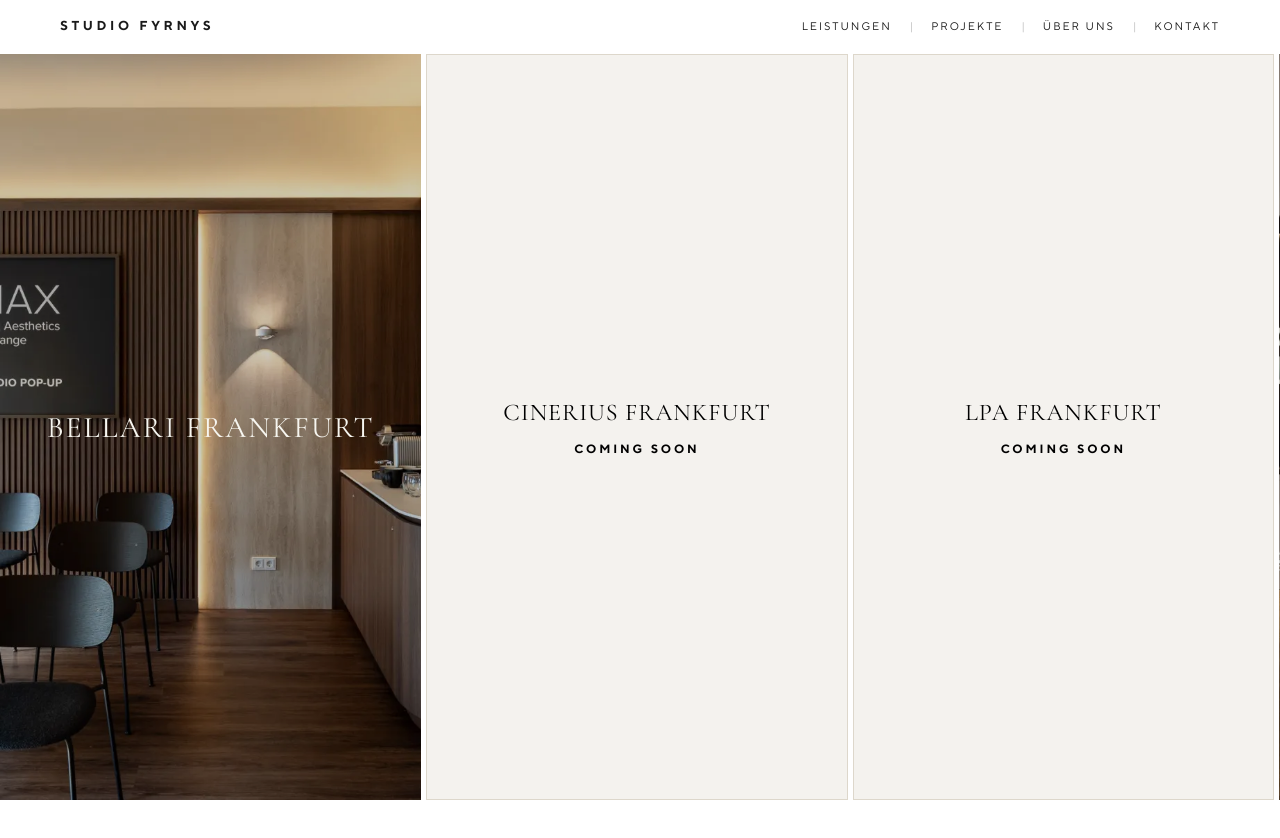
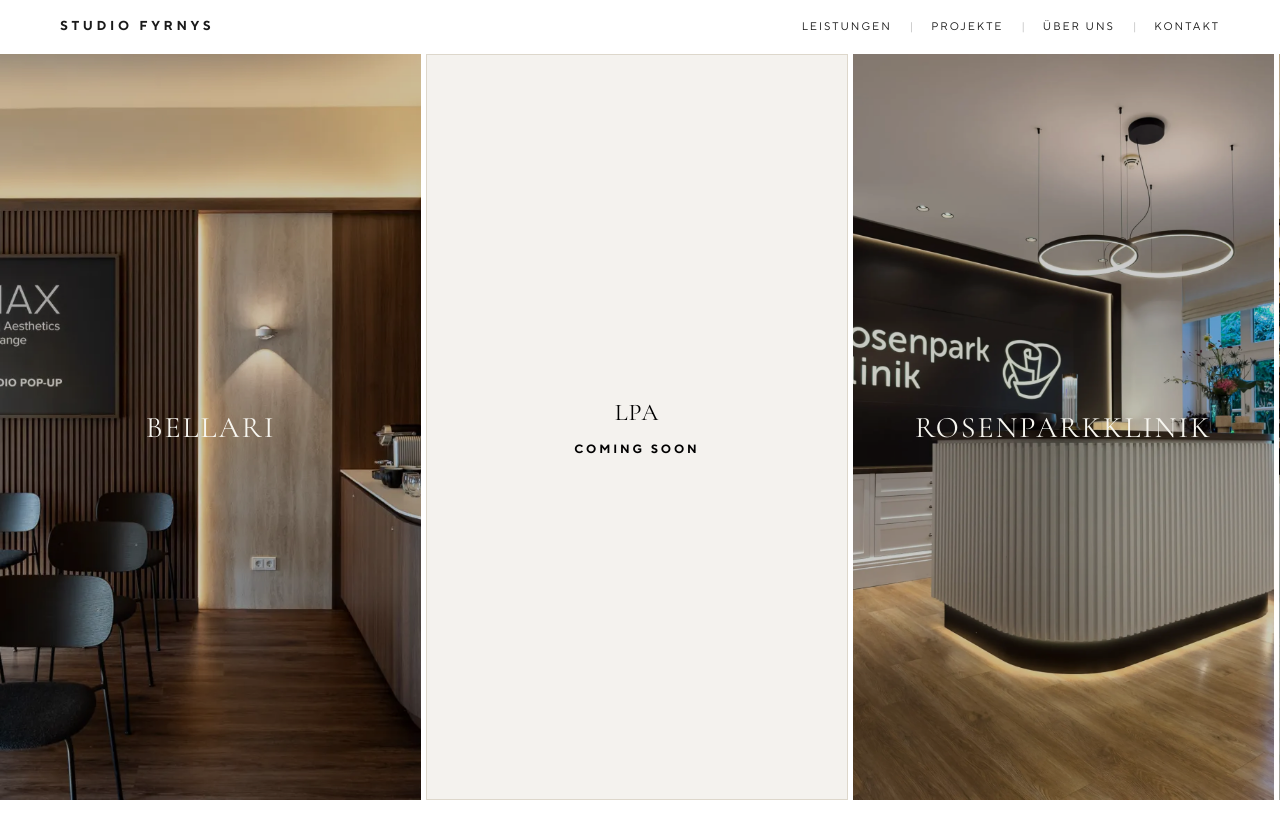
Before and after one commit to dionisbegaj10-cpu/studio-fyrnys-website, a Next.js app: page /projekte in a window 1280 px wide. Shown: the top 838 px of the page. Built offline with nearby package versions, Linux system fonts and the light colour scheme.

Commit message:
Remove Cinerius project and strip city/location names from project titles
Co-Authored-By: Claude Sonnet 5 <noreply@anthropic.com>

```diff
--- a/src/app/projekte/data.ts
+++ b/src/app/projekte/data.ts
@@ -16,24 +16,15 @@ export const projects: Project[] = [
   {
     id: 1,
     slug: 'bellari',
-    name: 'Bellari Frankfurt',
+    name: 'Bellari',
     description: 'Für die BELLARI Frankfurt wurde eine bestehende Bürofläche im zweiten Obergeschoss zu einer modernen Praxis für ästhetische Medizin und professionelle Kosmetik umgebaut. Im Rahmen der Erweiterung entstanden hochwertig ausgestattete Behandlungsräume sowie ein Schulungsbereich, die den hohen Qualitätsanspruch der Marke widerspiegeln. Ziel des Entwurfs war es, eine zeitlose und ruhige Atmosphäre zu schaffen, die Professionalität, Diskretion und Wohlbefinden gleichermaßen vermittelt. Individuell gefertigte Wandverkleidungen aus Holz und Keramik sowie maßgefertigte Arbeitsbereiche aus der Schreinerei verleihen den Räumen eine klare architektonische Identität und unterstreichen den hochwertigen Charakter des Interieurs. Das Ergebnis ist eine Praxis, die Funktionalität, Präzision und eine elegante Gestaltung zu einem stimmigen Gesamtkonzept vereint.',
     coverImage: '/images/projekte/bellari/cover.webp',
     images: gallery('bellari', 10),
   },
   {
-    id: 10,
-    slug: 'cinerius-frankfurt',
-    name: 'Cinerius Frankfurt',
-    description: 'Für die Neugestaltung dieser Büroetage in einer Altbauvilla wurde ein Einrichtungskonzept entwickelt, das den Charakter des Bestands mit einer modernen, stilvollen Arbeitswelt verbindet. Ziel des Entwurfs war es, eine ruhige und hochwertige Arbeitsatmosphäre zu schaffen, die den repräsentativen Charakter der Villa unterstreicht und gleichzeitig den Anforderungen eines zeitgemäßen Büroalltags gerecht wird. Ausgewählte Möbel, hochwertige Materialien und eine harmonisch abgestimmte Farbwelt verleihen den Räumen eine klare gestalterische Identität. Die Kombination aus klassischer Architektur und modernem Interior schafft ein elegantes Arbeitsumfeld, das Funktionalität, Komfort und zeitlose Gestaltung miteinander verbindet. Das Ergebnis ist eine Büroetage, die den besonderen Charakter der Altbauvilla bewahrt und ihn durch eine zurückhaltend moderne Einrichtung neu interpretiert.',
-    coverImage: '',
-    images: [],
-    comingSoon: true,
-  },
-  {
     id: 11,
     slug: 'lpa-frankfurt',
-    name: 'LPA Frankfurt',
+    name: 'LPA',
     description: 'Im Rahmen des Umbaus dieser Büroebene wurde die bestehende Fläche neu strukturiert und an die Anforderungen zeitgemäßer Arbeitsabläufe angepasst. Ziel des Entwurfs war es, klar gegliederte Bereiche für konzentriertes Arbeiten, Austausch und informelle Gespräche zu schaffen und zugleich die Aufenthaltsqualität spürbar zu verbessern. Ergänzt wurde die Bürofläche durch einen Loungebereich, eine offene Küche sowie einen separaten Besprechungsraum. Durch die neue Grundrissaufteilung entstehen funktionale Zonen mit einer angenehmen Atmosphäre, die den Arbeitsalltag unterstützen und unterschiedliche Nutzungssituationen selbstverständlich aufnehmen. Das Ergebnis ist eine moderne Büroebene, die klare Struktur, Kommunikation und Aufenthaltsqualität miteinander verbindet.',
     coverImage: '',
     images: [],
@@ -42,7 +33,7 @@ export const projects: Project[] = [
   {
     id: 2,
     slug: 'rosenparkklinik',
-    name: 'Rosenparkklinik Darmstadt',
+    name: 'Rosenparkklinik',
     description: 'Die bestehenden Gebäude der Rosenparkklinik in Darmstadt, einer renommierten Klinik für ästhetische Medizin und plastische Chirurgie, wurden im Rahmen einer umfassenden Neugestaltung grundlegend überarbeitet. Ziel des Entwurfs war es, eine zeitlose und klassische Atmosphäre zu schaffen, die medizinische Präzision mit einem hochwertigen, vertrauensvollen Ambiente verbindet. Die Innenräume wurden dabei konsequent neu gedacht und gestalterisch so entwickelt, dass sie Ruhe, Diskretion und Eleganz ausstrahlen. Durch eine klare Formensprache, ausgewählte Materialien und eine harmonische Gestaltung entstand ein Interieur, das den hohen Anspruch der Klinik widerspiegelt und zugleich eine angenehme Umgebung für Patienten und Mitarbeitende schafft.',
     coverImage: '/images/projekte/rosenparkklinik/cover.webp',
     images: gallery('rosenparkklinik', 16),
@@ -66,7 +57,7 @@ export const projects: Project[] = [
   {
     id: 12,
     slug: 'zahnarztpraxis-europaviertel',
-    name: 'Zahnarztpraxis Europaviertel',
+    name: 'Zahnarztpraxis',
     description: 'Im Rahmen der Umgestaltung dieser Zahnarztpraxis im Frankfurter Europaviertel lag der Schwerpunkt auf der Neugestaltung des Empfangs- und Wartebereichs. Ziel des Entwurfs war es, ein zeitloses und hochwertiges Erscheinungsbild zu schaffen, das den ersten Eindruck der Praxis prägt und gleichzeitig mehr Ruhe, Diskretion und Privatsphäre im Empfangsbereich ermöglicht. Durch eine sorgfältig abgestimmte Materialauswahl, eine klare Zonierung und eine ruhige Formensprache entstand ein Ambiente, das Orientierung bietet und eine angenehme Atmosphäre für Patienten und das Praxisteam schafft. Das Ergebnis ist eine Praxisgestaltung, die Funktionalität und Ästhetik verbindet und den hohen Qualitätsanspruch der Praxis bereits beim Betreten erlebbar macht.',
     coverImage: '',
     images: [],
@@ -92,7 +83,7 @@ export const projects: Project[] = [
   {
     id: 6,
     slug: 'entholzer-liebigstrasse',
-    name: 'Entholzer Liebigstraße — Bel Étage',
+    name: 'Entholzer — Bel Étage',
     description: 'Die Gestaltung dieser Stadtwohnung in der Bel Étage eines repräsentativen Altbaus verbindet klassische Eleganz mit den Anforderungen eines modernen Familienlebens. Großzügige Raumproportionen, hohe Decken und die besondere Atmosphäre der Wohnung bilden die Grundlage für ein hochwertiges Einrichtungskonzept. Eine sorgfältig abgestimmte Auswahl von Möbeln, Materialien und Textilien schafft ein zeitloses Ambiente, das sowohl repräsentativ als auch wohnlich wirkt. Ziel war es, elegante Räume zu gestalten, die den Alltag einer Familie selbstverständlich aufnehmen. Komfort, Funktionalität und Ästhetik stehen dabei gleichwertig nebeneinander und schaffen eine harmonische Balance zwischen anspruchsvollem Design und entspanntem Wohnen. Das Ergebnis ist eine Stadtwohnung mit ruhiger, zeitloser Eleganz, die den Charakter der Bel Étage unterstreicht und zugleich ein einladendes Zuhause für die ganze Familie bietet.',
     coverImage: '/images/projekte/entholzer-liebigstrasse/cover.webp',
     images: gallery('entholzer-liebigstrasse', 9),
@@ -100,7 +91,7 @@ export const projects: Project[] = [
   {
     id: 14,
     slug: 'entholzer-gruneburgweg',
-    name: 'Entholzer Grüneburgweg — Reihenhaus Frankfurt',
+    name: 'Entholzer — Reihenhaus',
     description: 'Bei der Kernsanierung dieses Reihenhauses aus den 1930er-Jahren wurde die bestehende Struktur grundlegend neu gedacht und an die Bedürfnisse eines zeitgemäßen Familienlebens angepasst. Im Mittelpunkt des Entwurfs stand die Öffnung der Fassade zum Garten hin. Durch den modernen Anbau entstand eine großzügige Verbindung zwischen Innen- und Außenraum, die dem Haus mehr Licht, Offenheit und räumliche Tiefe verleiht. Die Küche bildet das Zentrum des Hauses und wurde als kommunikativer Mittelpunkt des Alltags gestaltet. Ergänzt wird das Raumkonzept durch intelligent integrierte Stauraumlösungen, die Funktionalität und klare Gestaltung miteinander verbinden. Das Ergebnis ist ein modernes Stadthaus, das den Charakter des Bestands respektiert und zugleich neue Wohnqualitäten schafft.',
     coverImage: '',
     images: [],
@@ -125,7 +116,7 @@ export const projects: Project[] = [
   {
     id: 15,
     slug: 'fritsch-pylos',
-    name: 'Fritsch Pylos — Mediterranes Ferienhaus',
+    name: 'Fritsch — Mediterranes Ferienhaus',
     description: 'Der Entwurf dieses Ferienhauses orientiert sich an der traditionellen Bauweise der Region und interpretiert deren charakteristische Materialien und Proportionen auf zeitgemäße Weise. Natursteinmauerwerk, rustikale Holzbalken und Steinböden prägen das architektonische Konzept und schaffen eine authentische, warme Atmosphäre. Die Materialwahl fügt sich harmonisch in die Landschaft ein und verleiht dem Gebäude eine natürliche Selbstverständlichkeit. Großzügige, lichtdurchflutete Räume und fließende Übergänge zwischen Innen- und Außenbereich schaffen ein entspanntes Wohngefühl und stellen den Bezug zur umgebenden Natur in den Mittelpunkt. Traditionelle Elemente werden dabei mit modernem Wohnkomfort kombiniert und zu einem zeitlosen Gesamtkonzept weiterentwickelt. Das Ergebnis ist ein Ferienhaus, das die regionale Baukultur respektiert und die Ruhe, Ursprünglichkeit und Schönheit des Ortes aufgreift.',
     coverImage: '',
     images: [],
@@ -134,7 +125,7 @@ export const projects: Project[] = [
   {
     id: 9,
     slug: 'wild-schmitten',
-    name: 'Wild Schmitten — Villa Schmitten',
+    name: 'Wild — Villa Schmitten',
     description: 'Im Rahmen des Umbaus dieses Einfamilienhauses im Taunus wurde der Bestand umfassend neu gestaltet und zu einem großzügigen, hochwertigen Wohnhaus weiterentwickelt. Das Gestaltungskonzept orientiert sich an der Formensprache der 1970er-Jahre und interpretiert diese auf zeitgemäße Weise. Warme Materialien, markante Oberflächen und eine sorgfältig abgestimmte Farbwelt verleihen dem Haus eine stilvolle, charakterstarke Atmosphäre. Offene Sichtachsen, fließende Übergänge und die besondere räumliche Struktur des Hauses verbinden die einzelnen Bereiche zu einem harmonischen Gesamtbild. Eine hochwertige Material- und Detailplanung unterstreicht den exklusiven Charakter und schafft zugleich ein wohnliches, entspanntes Ambiente. Das Ergebnis ist ein stilvolles Wohnhaus, das den Seventies Look mit zeitgemäßem Komfort und hochwertiger Ausführung verbindet.',
     coverImage: '/images/projekte/wild-schmitten/cover.webp',
     images: gallery('wild-schmitten', 17),
@@ -151,7 +142,7 @@ export const projects: Project[] = [
   {
     id: 17,
     slug: 'liesenberg-dachgeschoss',
-    name: 'Liesenberg — Dachgeschoss Westend',
+    name: 'Liesenberg — Dachgeschoss',
     description: 'Für diese Dachgeschosswohnung im Frankfurter Westend wurde ein maßgeschneidertes Einbaumöbelkonzept entwickelt, das Stauraum und Gestaltung präzise miteinander verbindet. Im Mittelpunkt steht die neue dunkelblaue Schreinerküche mit optimierter Funktionalität und großzügigem Stauraum. Der Durchgang zum Esszimmer wurde neu gefasst und um eine integrierte Kaffeenische ergänzt. Auch die Treppe wurde gestalterisch weiterentwickelt: Durch geschlossene Stufen und einen maßgefertigten Treppenschrank konnte der Raum darunter vollständig genutzt werden. Der Entwurf für den Treppenschrank stammt aus unserem Büro und wurde von der Schreinerei Muth umgesetzt. Das Ergebnis ist ein durchdachtes Innenraumkonzept, das Funktionalität, hochwertige Materialien und präzise Details harmonisch miteinander verbindet.',
     coverImage: '',
     images: [],
```
